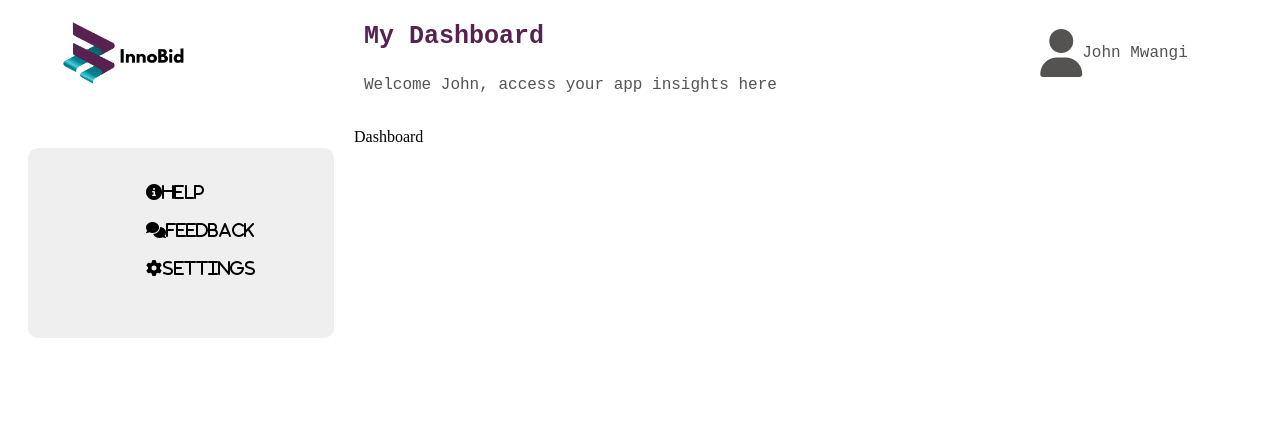
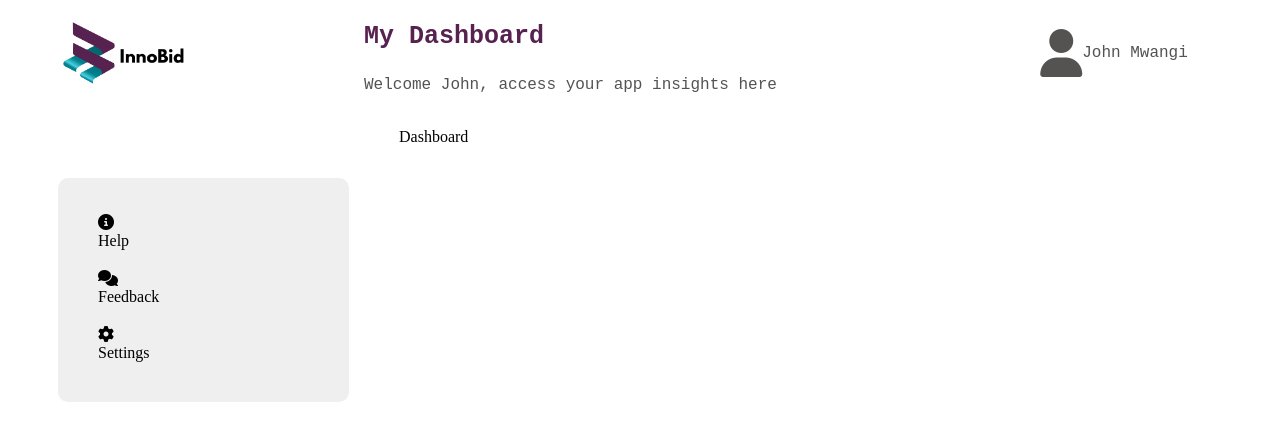
Before and after one commit to Ndhlovu1/tender-management-system, a React (Create React App) app in the folder inno-bid/: page / in a window 1280 px wide. Shown: the top 440 px of the page. Built offline with nearby package versions, Linux system fonts and the light colour scheme.

Commit message:
Right Sidebar

```diff
--- a/inno-bid/src/sidebar/Sidebar.jsx
+++ b/inno-bid/src/sidebar/Sidebar.jsx
@@ -14,9 +14,12 @@ export default function Sidebar() {
         <i class="fas fa-comment-alt-exclamation">Notifications</i>
         */}
 
-        <li><i class="sidebarListItem fa-sharp fa-solid fa-circle-info">Help</i></li>
-        <li><i class="sidebarListItem fa-sharp fa-solid fa-comments">Feedback</i></li>
-        <li><i class="sidebarListItem fa-solid fa-gear">Settings</i></li>
+        <li className="sidebarListItem">
+          <i class="fa-sharp fa-solid fa-circle-info"></i>
+            Help
+          </li>
+        <li><i class="sidebarListItem fa-sharp fa-solid fa-comments"></i>Feedback</li>
+        <li><i class="sidebarListItem fa-solid fa-gear"></i>Settings</li>
 
        </ul>
 
--- a/inno-bid/src/sidebar/sidebar.css
+++ b/inno-bid/src/sidebar/sidebar.css
@@ -1,12 +1,12 @@
 .sidebar{
     flex: 3;
-    margin: 20px ;
-    padding-bottom: 30px;
+    margin: 50px ;
+    padding-bottom: 10px;
     background: #efefef;
     border-radius: 10px;
     display: flex;
     flex-direction: column;
-    align-items: center;
+    align-items: start;
 
 }
 
```
